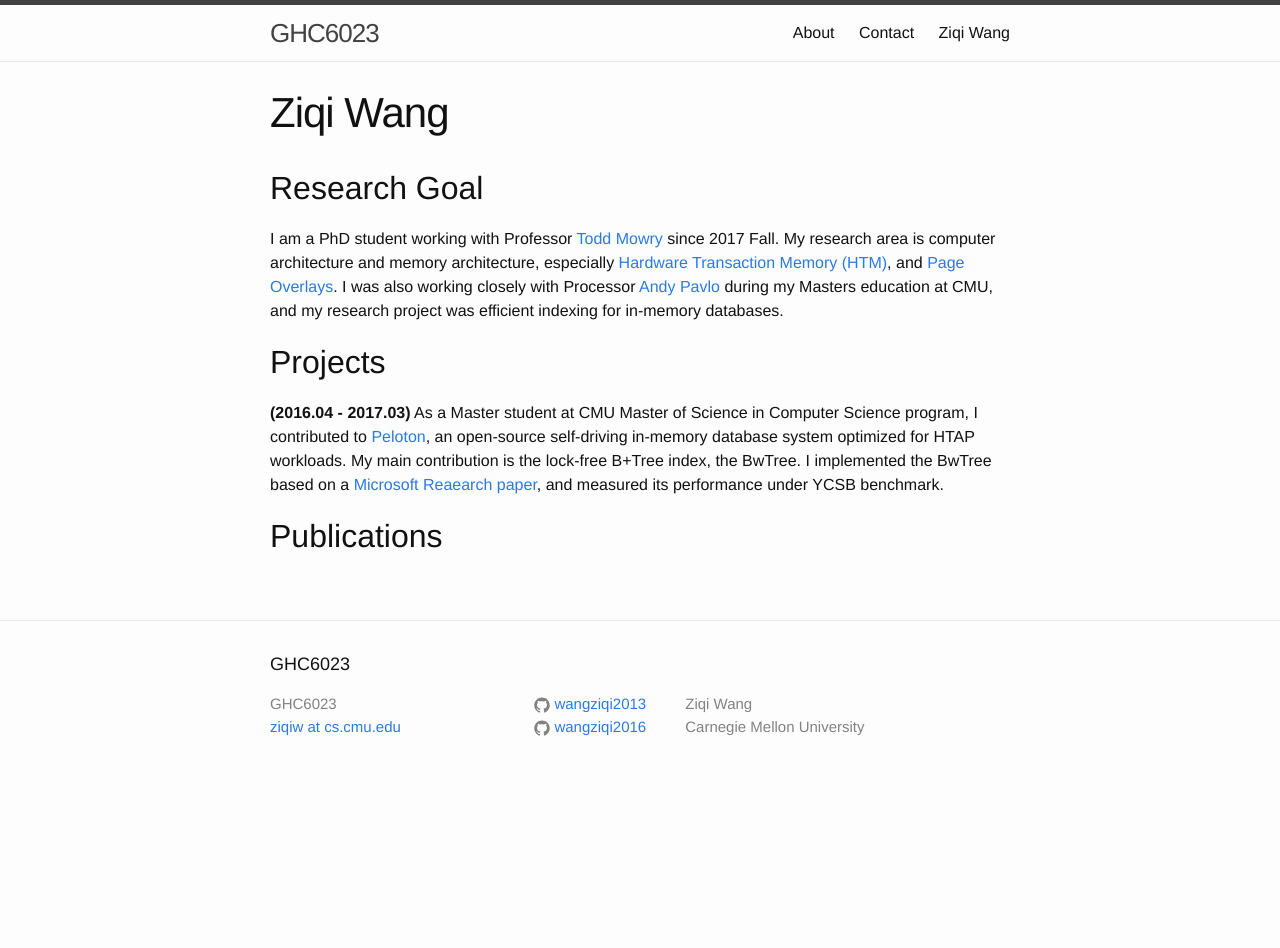
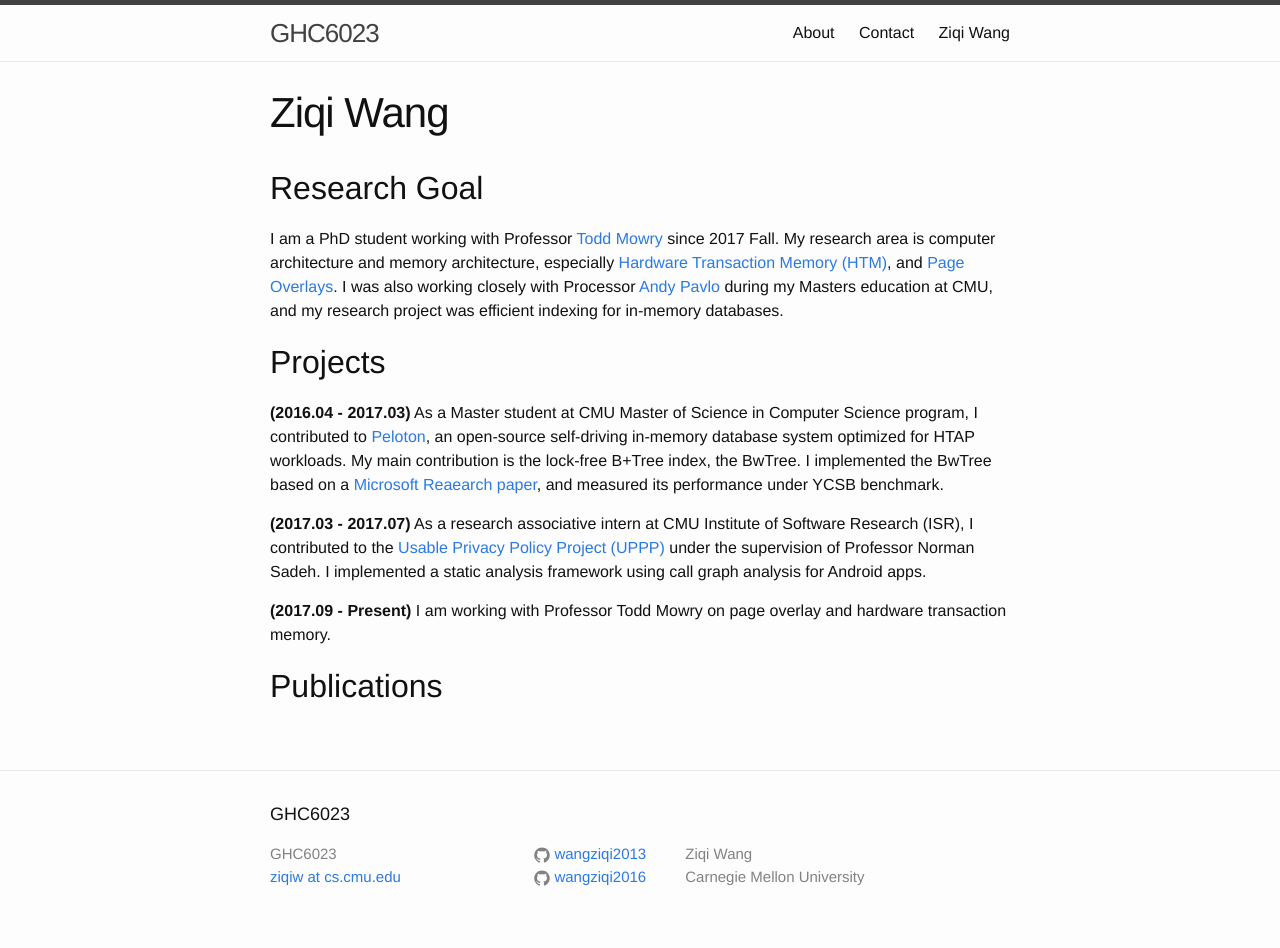
Before and after one commit to wangziqi2013/wangziqi2013.github.io, a Jekyll site: the page built from ziqiw.md, in a window 1280 px wide. Built offline with Jekyll 4.4.1, drawn with Linux system fonts in a browser that asks for light colours; before the commit the page ends 900 px from its top, so only the background shows below that.

```diff
--- a/ziqiw.md
+++ b/ziqiw.md
@@ -21,7 +21,11 @@ Projects
 open-source self-driving in-memory database system optimized for HTAP workloads. My main contribution is the lock-free B+Tree index, the
 BwTree. I implemented the BwTree based on a [Microsoft Reaearch paper](https://www.microsoft.com/en-us/research/wp-content/uploads/2016/02/bw-tree-icde2013-final.pdf "BwTree Paper"), and measured its performance under YCSB benchmark.
 
+**(2017.03 - 2017.07)** As a research associative intern at CMU Institute of Software Research (ISR), I contributed to the
+[Usable Privacy Policy Project (UPPP)](https://www.usableprivacy.org/ "UPPP") under the supervision of Professor Norman Sadeh.
+I implemented a static analysis framework using call graph analysis for Android apps.
 
+**(2017.09 - Present)** I am working with Professor Todd Mowry on page overlay and hardware transaction memory.
 
 Publications
 ------------
```
